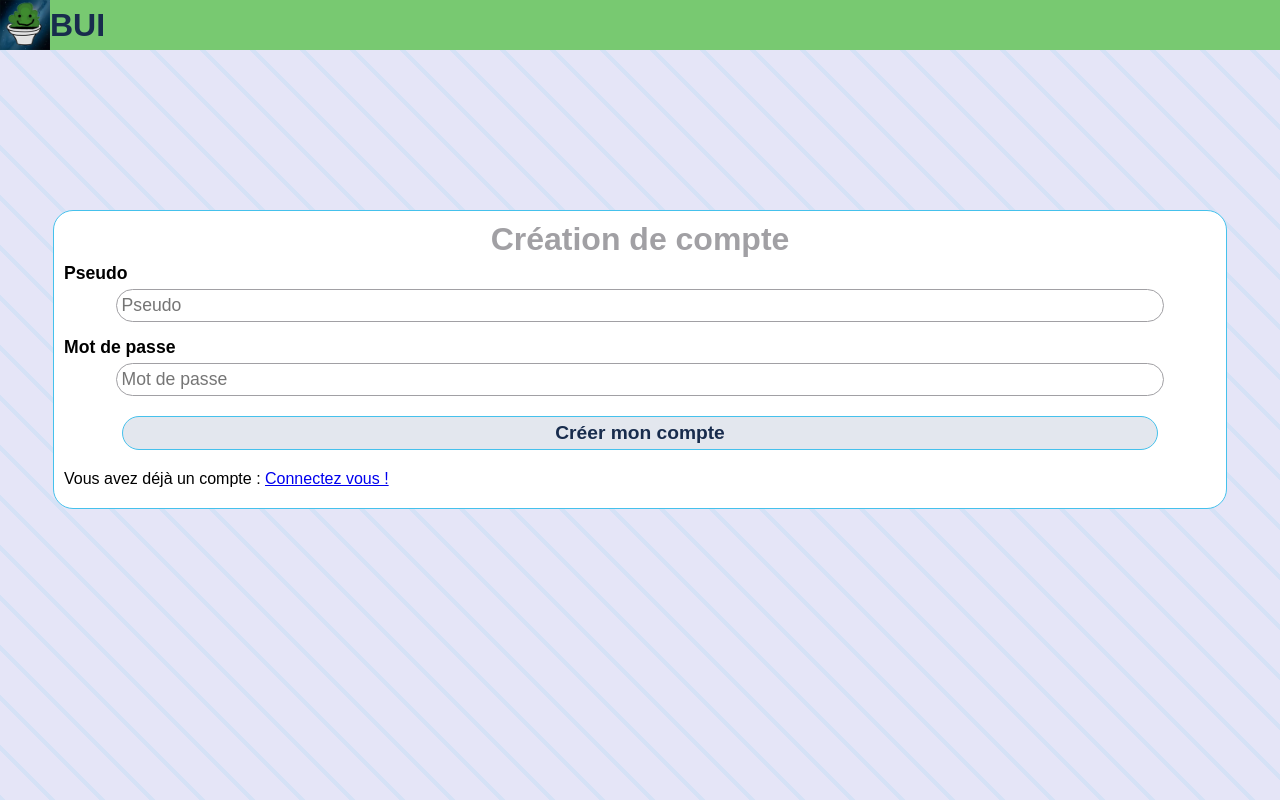
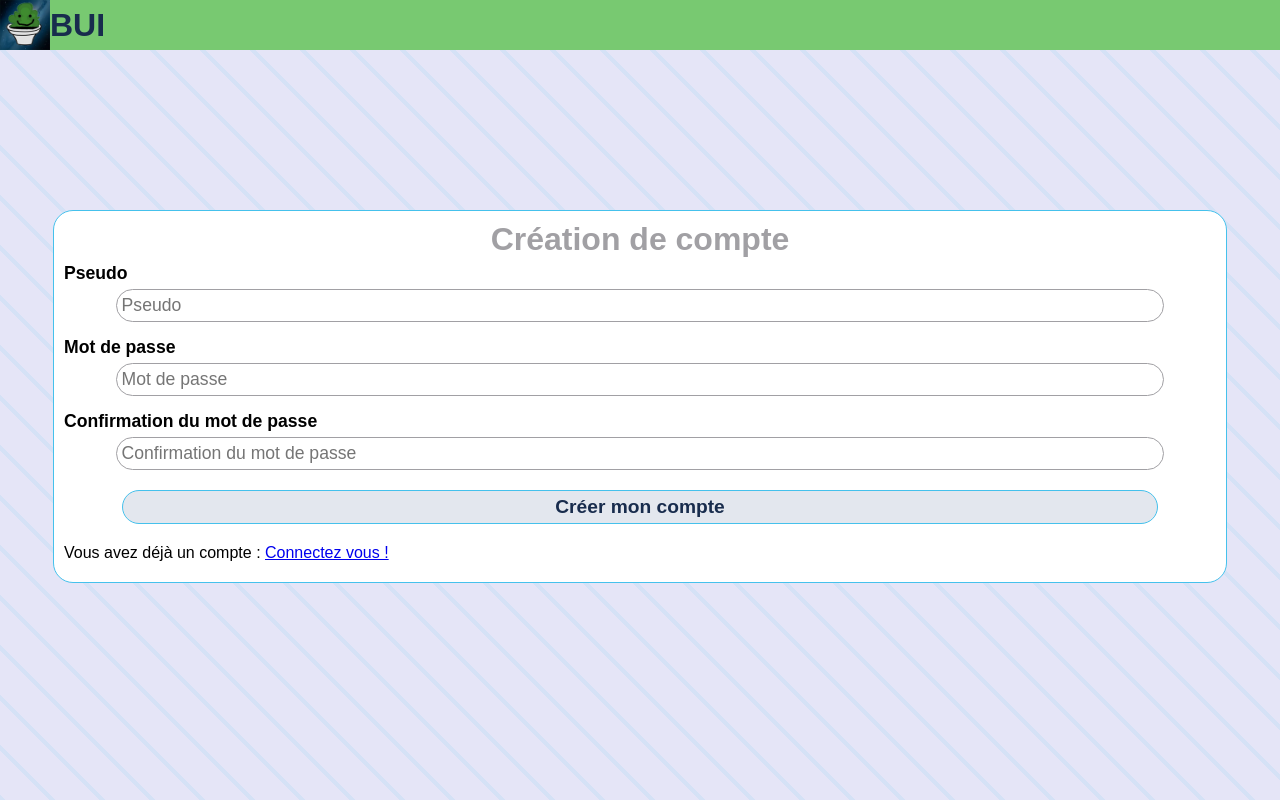
Before and after one commit to DylanMiftari/bui_client, an Angular app: page /register in a window 1280 px wide. Built offline with nearby package versions, Linux system fonts and the light colour scheme.

Commit message:
Print error message

```diff
--- a/src/app/auth/login/login.component.ts
+++ b/src/app/auth/login/login.component.ts
@@ -1,6 +1,7 @@
 import { Component } from '@angular/core';
 import { AuthService } from '../auth.service';
 import { Router } from '@angular/router';
+import { BuiServiceService } from '../../bui-service.service';
 
 @Component({
   selector: 'app-login',
@@ -13,7 +14,7 @@ export class LoginComponent {
 
   formError: string = "";
 
-  constructor(private authService: AuthService, private router: Router) { }
+  constructor(private authService: AuthService, private router: Router, private buiService: BuiServiceService) { }
 
   login() {
     this.authService.login({ pseudo: this.pseudo, password: this.password }).subscribe(
@@ -22,7 +23,7 @@ export class LoginComponent {
         this.router.navigate(['/dashboard']); // Redirige l'utilisateur
       },
       error => {
-        console.error('Login error:', error);
+        this.formError = this.buiService.extractErrorMessage(error);
       }
     );
   }
--- a/src/app/auth/register/register.component.html
+++ b/src/app/auth/register/register.component.html
@@ -9,6 +9,10 @@
         <label for="password">Mot de passe</label>
         <input type="password" id="password" [(ngModel)]="password" name="password" required placeholder="Mot de passe">
       </div>
+      <div>
+        <label for="password_confirmation">Confirmation du mot de passe</label>
+        <input type="password" id="password_confirmation" [(ngModel)]="password_confirmation" name="password" required placeholder="Confirmation du mot de passe">
+      </div>
 
       <p class="error">{{ formError }}</p>
 
--- a/src/app/auth/register/register.component.ts
+++ b/src/app/auth/register/register.component.ts
@@ -1,6 +1,7 @@
 import { Component } from '@angular/core';
 import { AuthService } from '../auth.service';
 import { Router } from '@angular/router';
+import { BuiServiceService } from '../../bui-service.service';
 
 @Component({
   selector: 'app-register',
@@ -10,22 +11,24 @@ import { Router } from '@angular/router';
 export class RegisterComponent {
   pseudo: string = '';
   password: string = '';
+  password_confirmation: string = '';
 
   formError: string = '';
 
-  constructor(private authService: AuthService, private router: Router) { }
+  constructor(private authService: AuthService, private router: Router, private buiServive: BuiServiceService) { }
 
   register() {
     this.authService.register({
       pseudo: this.pseudo,
       password: this.password,
+      password_confirmation: this.password_confirmation
     }).subscribe(
       response => {
         localStorage.setItem('token', response.token); // Stocke le token
         this.router.navigate(['/dashboard']); // Redirige l'utilisateur
       },
       error => {
-        console.error('Registration error:', error);
+        this.formError = this.buiServive.extractErrorMessage(error);
       }
     );
   }
--- /dev/null
+++ b/src/app/bui-service.service.ts
@@ -0,0 +1,14 @@
+import { HttpErrorResponse } from '@angular/common/http';
+import { Injectable } from '@angular/core';
+
+@Injectable({
+  providedIn: 'root'
+})
+export class BuiServiceService {
+
+  constructor() { }
+
+  public extractErrorMessage(httpResponse :HttpErrorResponse) {
+    return httpResponse.error.message;
+  }
+}
```
